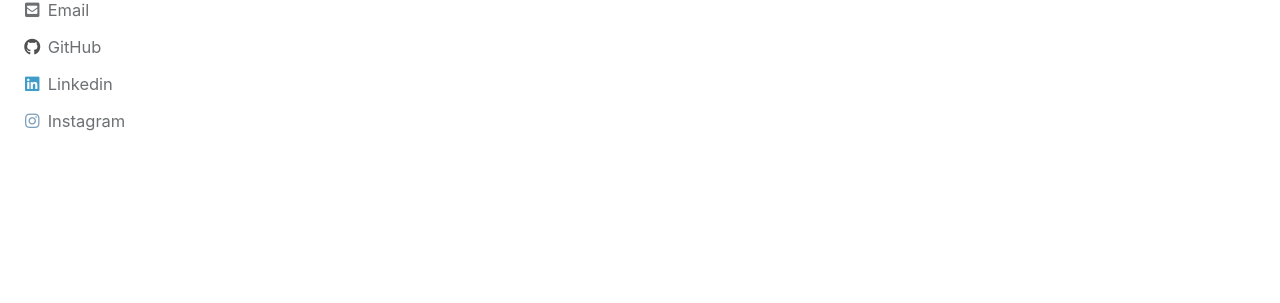
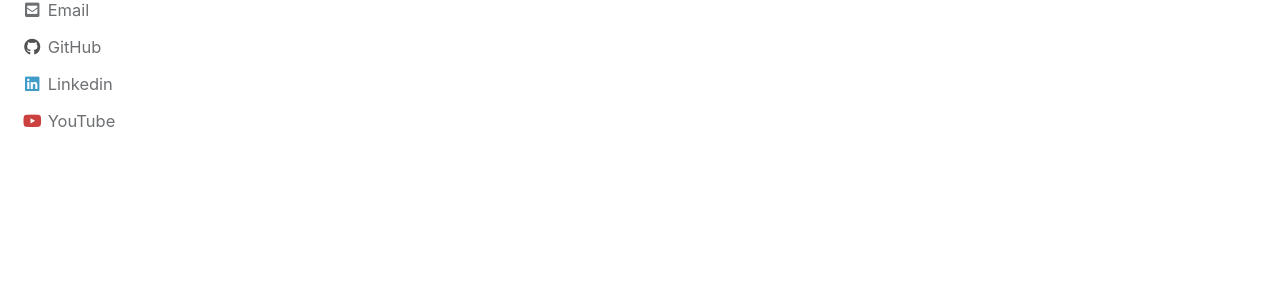
Before and after one commit to erufes/site, a Jekyll site: the page built from _pages/contato.md, in a window 1280 px wide. Shown: the part 406-709 px from the top of the page. Built offline with Jekyll 4.4.1, drawn with Linux system fonts in a browser that asks for light colours; cached includes are drawn as plain includes.

Commit message:
modified:   _config.yml

```diff
--- a/_config.yml
+++ b/_config.yml
@@ -119,9 +119,10 @@ author:
     - label: "Linkedin"
       icon: "fab fa-fw fa-linkedin"
       url: "https://www.linkedin.com/company/erus-ufes/"
-    - label: "Instagram"
-      icon: "fab fa-fw fa-instagram"
-      url: "https://www.instagram.com/erus.ufes/"
+
+    - label: "YouTube"
+      icon: "fab fa-fw fa-youtube"
+      url: "https://www.youtube.com/c/erusteam"
 
 
 # Site Footer
```
